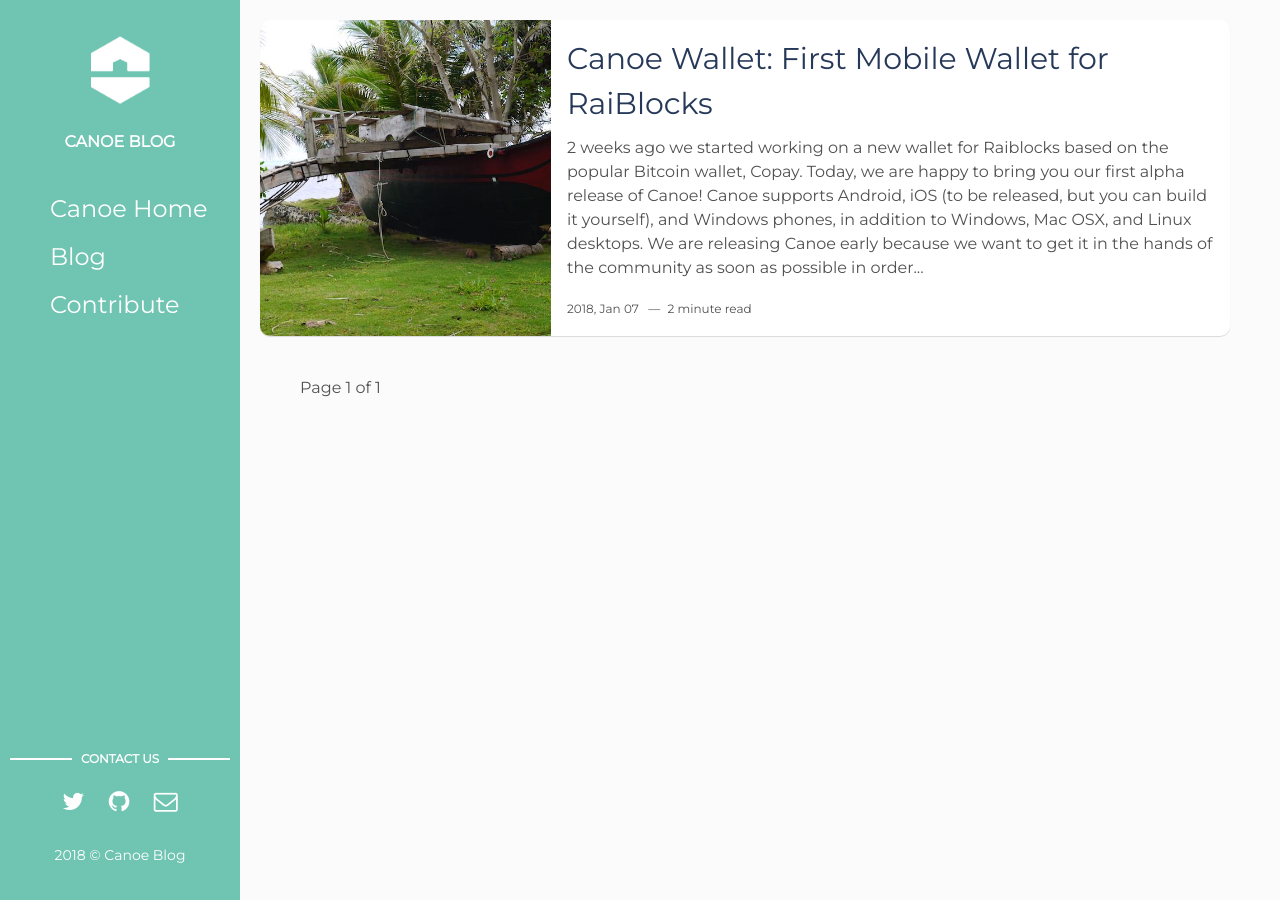
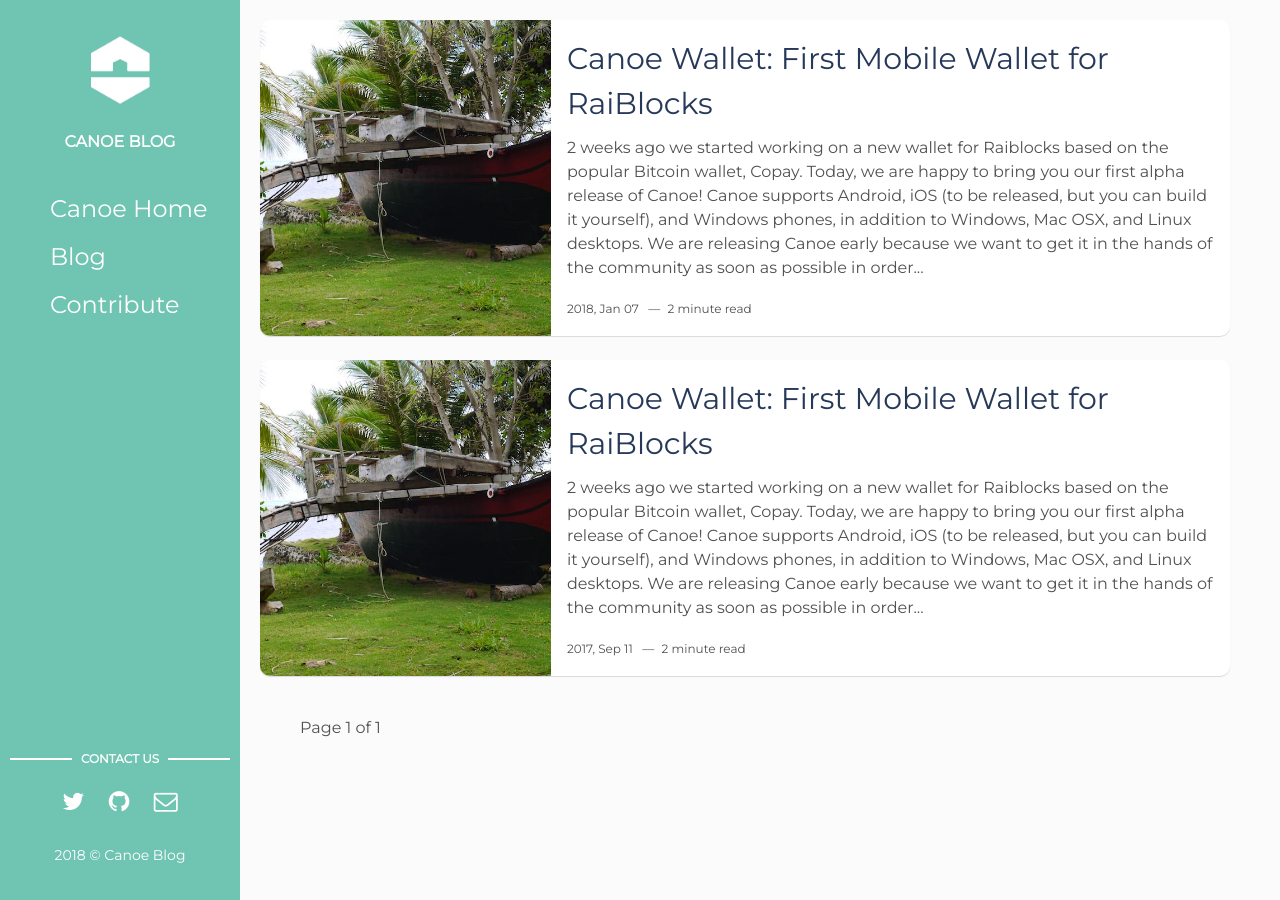
Before and after one commit to getcanoe/website, a Jekyll site: the page built from blog/index.html, in a window 1280 px wide. Built offline with Jekyll 4.4.1, drawn with Linux system fonts in a browser that asks for light colours; the list of posts is cut into pages by our own code.

Commit message:
Roll back

```diff
--- /dev/null
+++ b/_posts/2018-01-05-canoe-first-mobile-wallet-for-raiblocks.markdown
@@ -0,0 +1,32 @@
+---
+layout: post
+title: Canoe Wallet&#58; First Mobile Wallet for RaiBlocks
+date: 2017-09-12 00:00:00 +0300
+description:
+img: yapese-canoe.jpg
+tags: [canoe, mobile, launch, alpha] # add tag
+---
+
+2 weeks ago we started working on a new wallet for Raiblocks based on the popular Bitcoin wallet, Copay. Today, we are happy to bring you our first alpha release of Canoe! Canoe supports Android, iOS (to be released, but you can build it yourself), and Windows phones, in addition to Windows, Mac OSX, and Linux desktops.
+
+We are releasing Canoe early because we want to get it in the hands of the community as soon as possible in order to test it and help us 'battle harden' it. That being said, Canoe comes with a solid list of features including creating wallets, importing wallets, sending RaiBlocks, receiving Raiblocks, multiple accounts, QR code scanning, fingerprint unlock, and much more.
+
+Finally, please be aware that Canoe is still in it's very early stages, so do not use it with amounts you are uncomfortable losing. Here is a non-exhaustive list of Canoe's current shortcomings:
+
+# Security
+
+The security of the current model is based on people trusting us to not steal their money. Kinda like any exchange. This is because the current architecture relies on the "wallet" parts of the RPC, which means Canoe is sending seed and keys etc through HTTPS to our server. So if a hacker gets root access to our servers, they can do some serious damage.
+
+We also haven't yet implemented the password mechanism, and currently client side state (including seed) is stored in localstorage unencrypted.
+These two are big fat security issues that we plan to fix in the beta release by using raiwallet webclient side codebase which addresses both of these issues.
+
+Finally, we are doing server side PoW, so... if a LOT of people start using it - the server will not manage. We are not sure what number "a LOT" is.
+
+# Usability
+
+- The wallet doesn't auto update, it will do that later, but right now it fetches balances etc when you go to home or "pull down" on home.
+- We haven't yet implemented the Account details page with txns.
+-  We are not showing "pending" transaction yet
+
+# Contribute
+Thank you for being part of this project at such an early stage. If you'd like to contribute to Canoe, you can help us by reporting issues, fixing bugs, translating, or donating.
--- a/index.html
+++ b/index.html
@@ -32,7 +32,7 @@
     </head>
 <div class="alpha-warning">
 			<p>
-			This is alpha stage release, it is less secure than what we'd like it to be. Please don't use large amounts of XRB that you are not OK with potentially losing. If this makes you uncomfortable, we recommend you wait for our beta release. For more information check out our <a style="text-decoration: underline;" href="2018/01/07/canoe-first-mobile-wallet-for-raiblocks.html">alpha launch blogpost</a>.</p>
+			This is alpha stage release, it is less secure than what we'd like it to be. Please don't use large amounts of XRB that you are not OK with potentially losing. If this makes you uncomfortable, we recommend you wait for our beta release. For more information check out our <a style="text-decoration: underline;" href="2017/09/12/canoe-first-mobile-wallet-for-raiblocks.html">alpha launch blogpost</a>.</p>
 		</div>
 
 
```
Also changed, not shown: 1 other file.
